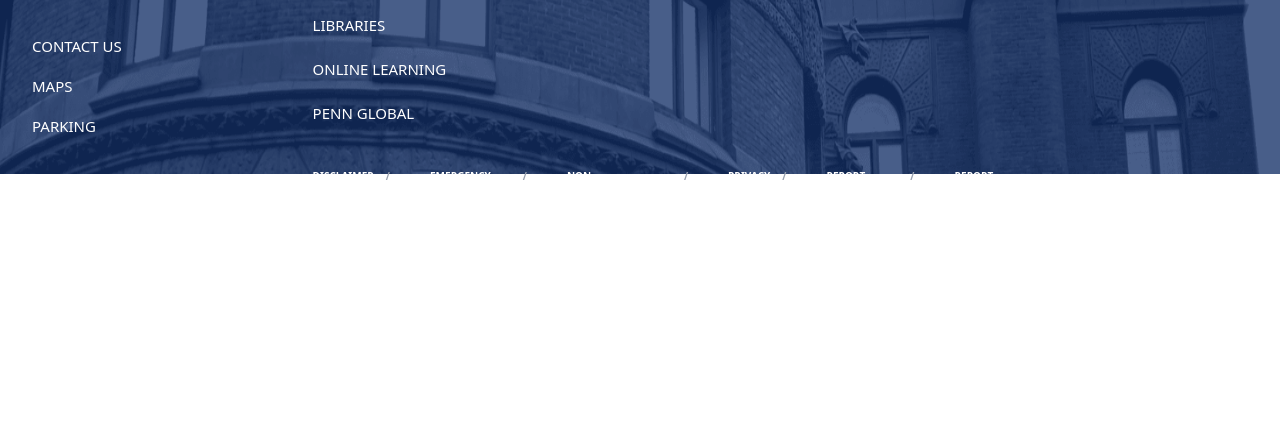
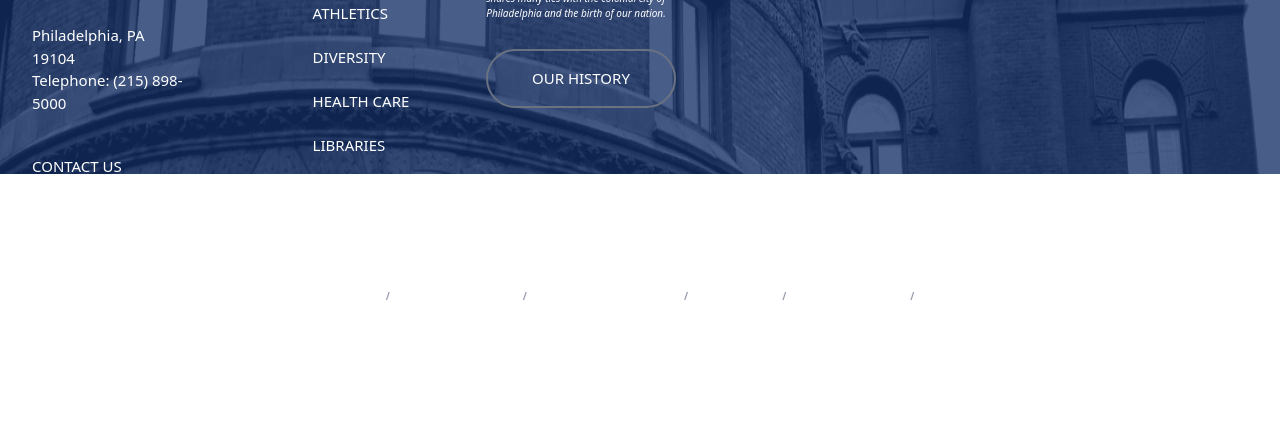
Before and after one commit to BabrahUSA20/Gate-cloning-, a website: page index.html in a window 1280 px wide. Shown: the part 6187-6622 px from the top of the page. Before the commit the page ends 6502 px from the top, so only its background shows below. Drawn offline with nearby package versions, Linux system fonts and the light colour scheme.

Commit message:
first commit

```diff
--- a/index.html
+++ b/index.html
@@ -409,7 +409,7 @@
         <section class="container">
 
 
-            <div class="absolute top-[5000px] mt-150 lg:mt-230 xl:mt-220 ">
+            <div class="absolute top-[5000px] mt-150 lg:mt-230 xl:mt-250 ">
 
                 <div class="  text-white text-[15px] h-[500px]  py-24 px-8  w-full gap-[10%] flex justify-between">
                     <div class="">
```
Also changed, not shown: src/output.css.
